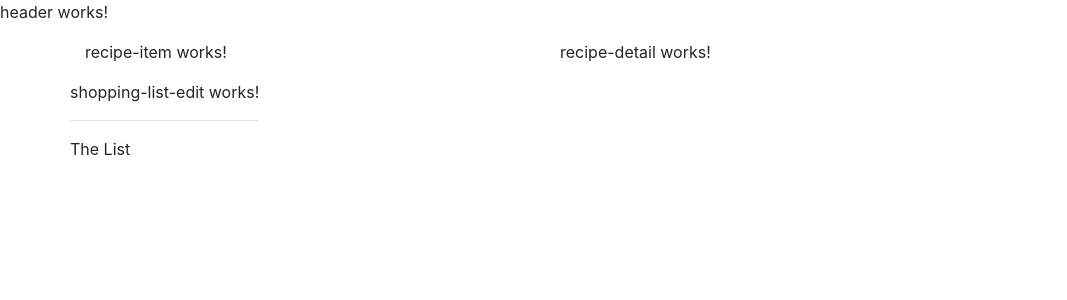
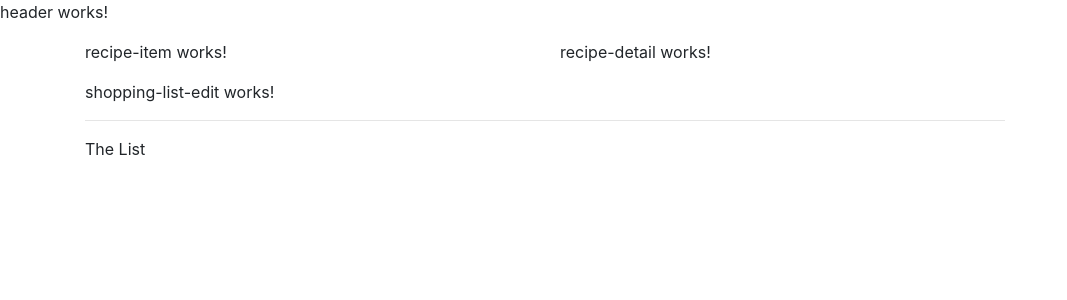
Before and after one commit to JacquesBegin/meal-time, an Angular app: page / in a window 1280 px wide. Shown: the top 300 px of the page, without its empty margins (0-1067 px from the left). Built offline with nearby package versions, Linux system fonts and the light colour scheme.

Commit message:
Modifies class name from col-xs-10 to col-10.

```diff
--- a/src/app/shoppingList/shopping-list/shopping-list.component.html
+++ b/src/app/shoppingList/shopping-list/shopping-list.component.html
@@ -1,5 +1,5 @@
 <div class="row">
-  <div class="col-xs-10">
+  <div class="col-10">
     <app-shopping-list-edit></app-shopping-list-edit>
     <hr>
     <p>The List</p>
```
